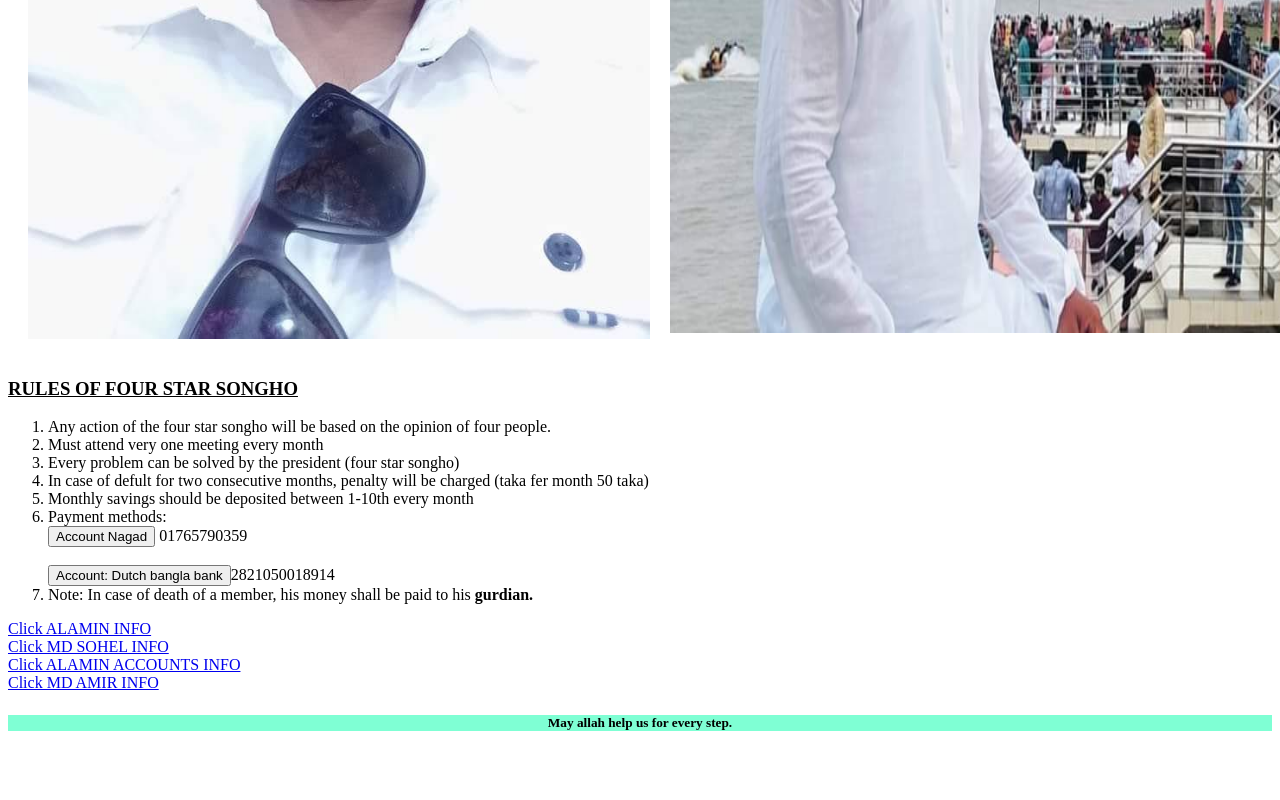
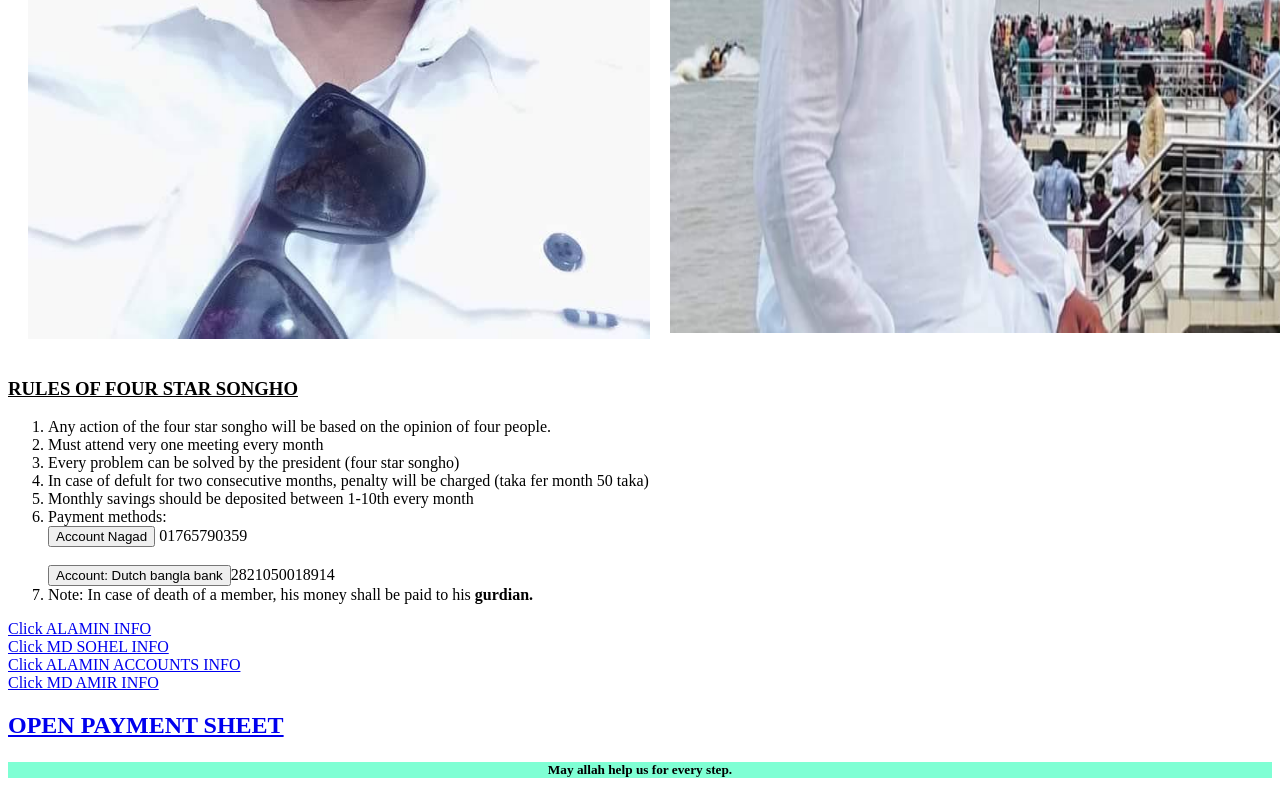
Before and after one commit to alamin2015/star4-website, a plain HTML site: page index.html in a window 1280 px wide. Shown: the part 2990-3790 px from the top of the page. Before the commit the page ends 3743 px from the top, so only its background shows below. Drawn offline with Linux system fonts and the light colour scheme.

Commit message:
added new anchor tag

```diff
--- a/index.html
+++ b/index.html
@@ -56,7 +56,9 @@
             <a href="https://alamin2015.github.io/sohel-deyon/">Click MD SOHEL INFO</a> <br>
             <a href="https://alamin2015.github.io/alamin-ac/">Click ALAMIN ACCOUNTS INFO</a> <br>
             <a href="https://alamin2015.github.io/md-amir/">Click MD AMIR INFO</a>
-        </div>
+        </div><a href="https://alamin2015.github.io/four-star-salary/">
+            <h2>OPEN PAYMENT SHEET</h2>
+        </a>
         <h5 class="two">May allah help us for every step.</h5>
     </footer>
 
```
